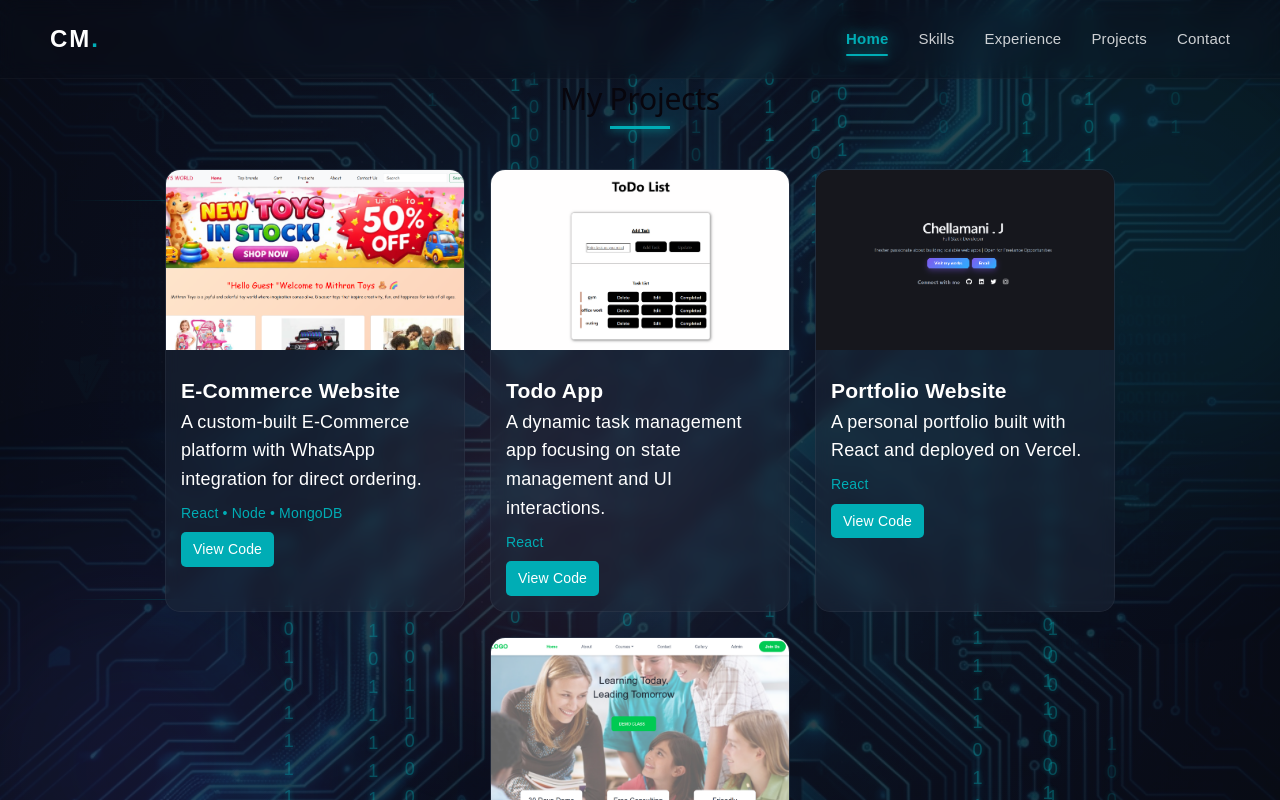
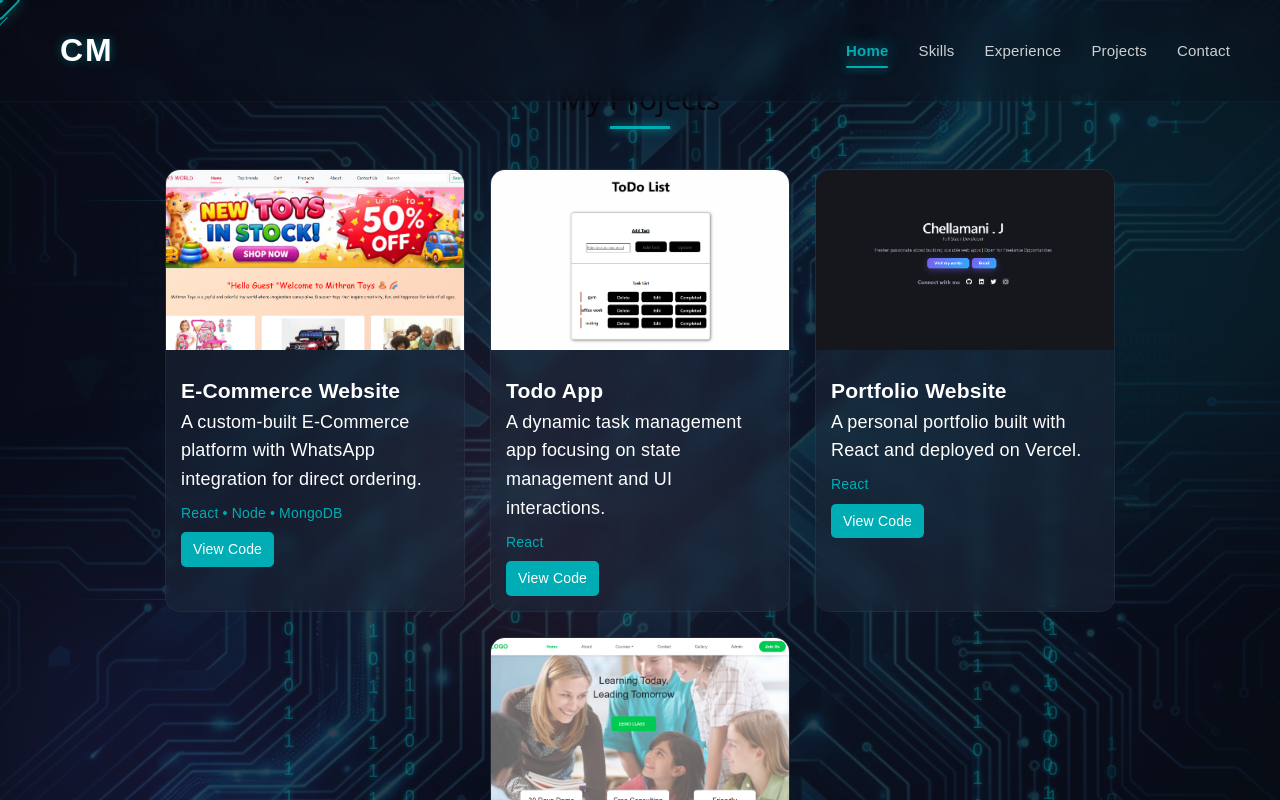
Before and after one commit to CM-techs/Portfolio-cm, a React (Vite) app in the folder my-portfoilo-app/: page / in a window 1280 px wide. Both pictures are taken after a click on the item "Projects". Shown: the part 3060-3860 px from the top of the page. Built offline with nearby package versions, Linux system fonts and the light colour scheme.

Commit message:
UI updated

```diff
--- a/my-portfoilo-app/src/App.css
+++ b/my-portfoilo-app/src/App.css
@@ -4,6 +4,7 @@
   padding: 0;
   box-sizing: border-box;
   font-family: 'Poppins', sans-serif;
+  cursor: none; /* Hide default cursor */
 }
 
 body {
@@ -11,6 +12,75 @@ body {
   color: #ffffff;
   line-height: 1.6;
   overflow-x: hidden;
+}
+
+/* CUSTOM CURSOR */
+.cursor-wrapper {
+  pointer-events: none;
+  position: fixed;
+  top: 0;
+  left: 0;
+  width: 100%;
+  height: 100%;
+  z-index: 9999;
+  mix-blend-mode: difference; /* Invert color over elements */
+}
+
+.cursor-wrapper.hidden {
+  opacity: 0;
+}
+
+.cursor-dot {
+  position: absolute;
+  width: 6px;
+  height: 6px;
+  background: #00adb5;
+  border-radius: 50%;
+  transform: translate(-50%, -50%);
+  transition: width 0.3s, height 0.3s, background 0.3s;
+  box-shadow: 0 0 10px #00adb5;
+}
+
+.cursor-ring {
+  position: absolute;
+  width: 30px;
+  height: 30px;
+  border: 2px solid #00adb5;
+  border-radius: 4px; /* Square with slight curve */
+  transform: translate(-50%, -50%) rotate(45deg); /* Diamond shape for tech feel */
+  transition: width 0.3s, height 0.3s, transform 0.4s;
+  box-shadow: 0 0 15px rgba(0, 173, 181, 0.4);
+}
+
+.cursor-ring::before,
+.cursor-ring::after {
+  content: '';
+  position: absolute;
+  width: 10px;
+  height: 10px;
+  border: 1px solid #00adb5;
+}
+
+.cursor-ring::before { top: -5px; left: -5px; border-right: none; border-bottom: none; }
+.cursor-ring::after { bottom: -5px; right: -5px; border-left: none; border-top: none; }
+
+/* Pointer State */
+.cursor-dot.pointer {
+  width: 0;
+  height: 0;
+}
+
+.cursor-ring.pointer {
+  width: 50px;
+  height: 50px;
+  transform: translate(-50%, -50%) rotate(135deg); /* Rotate more on hover */
+  background: rgba(0, 173, 181, 0.1);
+  border-radius: 0;
+}
+
+@media (max-width: 768px) {
+  * { cursor: auto; } /* Restore cursor on mobile */
+  .cursor-wrapper { display: none; }
 }
 
 /* NAVBAR */
@@ -44,14 +114,50 @@ body {
 }
 
 .nav-logo {
-  font-size: 24px;
+  font-size: 32px; /* Slightly larger */
   font-weight: 900;
   cursor: pointer;
   letter-spacing: 2px;
+  color: #fff;
+  position: relative;
+  padding: 5px 10px;
+  background: transparent;
+  transition: 0.4s;
+  text-shadow: 0 0 10px rgba(0, 173, 181, 0.5);
+  overflow: hidden; /* For the scanner line */
+}
+
+/* Scanner Line Effect */
+.nav-logo::after {
+  content: '';
+  position: absolute;
+  top: 0;
+  left: -100%;
+  width: 100%;
+  height: 100%;
+  background: linear-gradient(
+    90deg,
+    transparent,
+    rgba(0, 173, 181, 0.4),
+    transparent
+  );
+  transition: 0s;
+}
+
+.nav-logo:hover::after {
+  left: 100%;
+  transition: 0.6s ease-in-out;
+}
+
+.nav-logo:hover {
+  color: #00adb5;
+  text-shadow: 0 0 20px #00adb5, 0 0 40px rgba(0, 173, 181, 0.5);
+  transform: skewX(-10deg); /* Tech glitch skew */
 }
 
 .nav-logo span {
   color: #00adb5;
+  text-shadow: 0 0 15px #00adb5;
 }
 
 .nav-links {
--- a/my-portfoilo-app/src/App.jsx
+++ b/my-portfoilo-app/src/App.jsx
@@ -5,6 +5,7 @@ import heroImg from './assets/hero.png'
 import Mypage from './Mypage'
 import TechBackground from './components/TechBackground'
 import Navbar from './components/Navbar'
+import CustomCursor from './components/CustomCursor'
 import './App.css'
 
 
@@ -12,6 +13,7 @@ function App() {
   const [count, setCount] = useState(0)
 
   return (<>
+  <CustomCursor />
   <Navbar />
   <TechBackground />
   <Mypage/>
--- /dev/null
+++ b/my-portfoilo-app/src/components/CustomCursor.jsx
@@ -0,0 +1,62 @@
+import React, { useState, useEffect } from 'react';
+
+const CustomCursor = () => {
+  const [position, setPosition] = useState({ x: 0, y: 0 });
+  const [dotPosition, setDotPosition] = useState({ x: 0, y: 0 });
+  const [isPointer, setIsPointer] = useState(false);
+  const [isHidden, setIsHidden] = useState(true);
+
+  useEffect(() => {
+    const moveCursor = (e) => {
+      setDotPosition({ x: e.clientX, y: e.clientY });
+      setIsHidden(false);
+
+      // Delay for the outer ring
+      setTimeout(() => {
+        setPosition({ x: e.clientX, y: e.clientY });
+      }, 50);
+    };
+
+    const handleMouseOver = (e) => {
+      const target = e.target;
+      const isClickable =
+        target.tagName === 'BUTTON' ||
+        target.tagName === 'A' ||
+        target.tagName === 'LI' ||
+        target.closest('.project-card') ||
+        window.getComputedStyle(target).cursor === 'pointer';
+
+      setIsPointer(isClickable);
+    };
+
+    const handleMouseLeave = () => setIsHidden(true);
+    const handleMouseEnter = () => setIsHidden(false);
+
+    window.addEventListener('mousemove', moveCursor);
+    window.addEventListener('mouseover', handleMouseOver);
+    document.addEventListener('mouseleave', handleMouseLeave);
+    document.addEventListener('mouseenter', handleMouseEnter);
+
+    return () => {
+      window.removeEventListener('mousemove', moveCursor);
+      window.removeEventListener('mouseover', handleMouseOver);
+      document.removeEventListener('mouseleave', handleMouseLeave);
+      document.removeEventListener('mouseenter', handleMouseEnter);
+    };
+  }, []);
+
+  return (
+    <div className={`cursor-wrapper ${isHidden ? 'hidden' : ''}`}>
+      <div
+        className={`cursor-dot ${isPointer ? 'pointer' : ''}`}
+        style={{ left: `${dotPosition.x}px`, top: `${dotPosition.y}px` }}
+      />
+      <div
+        className={`cursor-ring ${isPointer ? 'pointer' : ''}`}
+        style={{ left: `${position.x}px`, top: `${position.y}px` }}
+      />
+    </div>
+  );
+};
+
+export default CustomCursor;
--- a/my-portfoilo-app/src/components/Navbar.jsx
+++ b/my-portfoilo-app/src/components/Navbar.jsx
@@ -54,7 +54,7 @@ const Navbar = () => {
     <nav className={`navbar ${scrolled ? 'scrolled' : ''}`}>
       <div className="nav-container">
         <div className="nav-logo" onClick={() => scrollToSection('home')}>
-          CM<span>.</span>
+          CM
         </div>
 
         <div className="mobile-icon" onClick={() => setMobileMenuOpen(!mobileMenuOpen)}>
```
